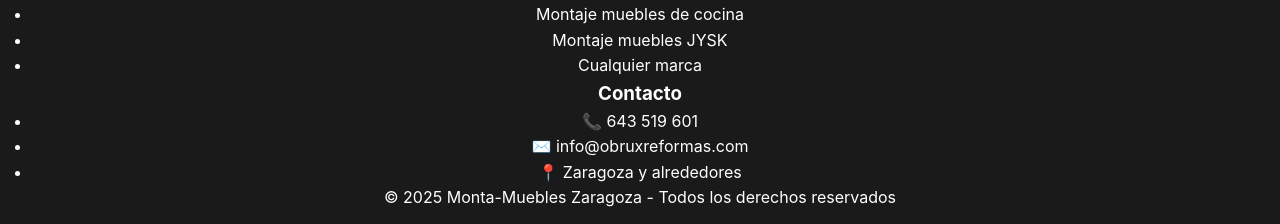
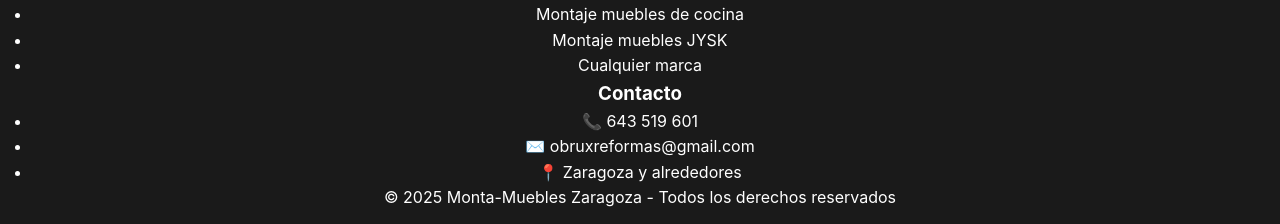
Before and after one commit to obruxreformas/monta-muebles-zaragoza, a Next.js app: page / in a window 1280 px wide. Shown: the part 7023-7247 px from the top of the page. Built offline with nearby package versions, Linux system fonts and the light colour scheme.

Commit message:
Update contact email address to new Gmail account

```diff
--- a/app/page.jsx
+++ b/app/page.jsx
@@ -220,7 +220,7 @@ export default function Home() {
               📞 643 519 601
             </a>
             <a
-              href="mailto:info@obruxreformas.com"
+              href="mailto:obruxreformas@gmail.com"
               className="border-2 border-white text-white px-12 py-5 rounded-lg font-bold text-xl hover:bg-blue-700 transition"
             >
               ✉️ Enviar email
@@ -253,7 +253,7 @@ export default function Home() {
               <h3 className="text-white text-xl font-bold mb-4">Contacto</h3>
               <ul className="space-y-2 text-gray-400">
                 <li>📞 643 519 601</li>
-                <li>✉️ info@obruxreformas.com</li>
+                <li>✉️ obruxreformas@gmail.com</li>
                 <li>📍 Zaragoza y alrededores</li>
               </ul>
             </div>
```
